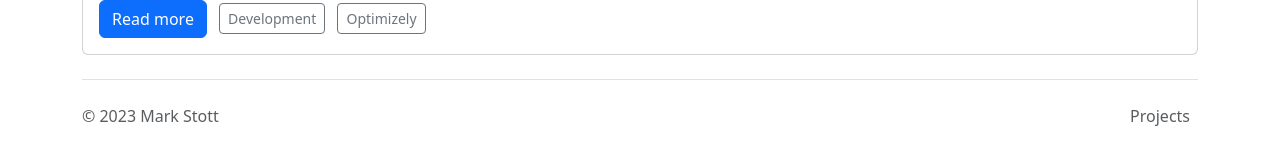
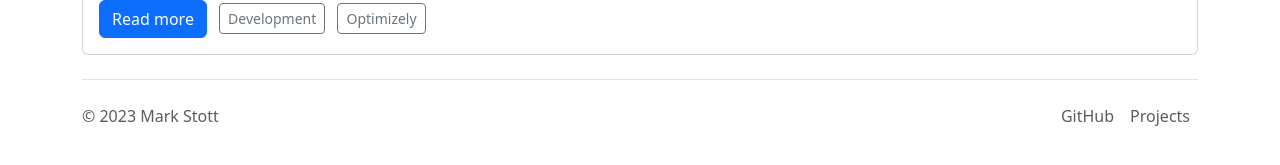
Before and after one commit to GeekInTheNorth/GeekInTheNorth.github.io, a Jekyll site: the page built from README.md, in a window 1280 px wide and 900 px high, scrolled down 973 px. Shown: the part 724-889 px from the top of the window. Built offline with Jekyll 4.4.1, drawn with Linux system fonts in a browser that asks for light colours.

Commit message:
Update default.html

```diff
--- a/_layouts/default.html
+++ b/_layouts/default.html
@@ -52,6 +52,7 @@
       <p class="col-md-4 mb-0 text-muted">© 2023 Mark Stott</p>
 
       <ul class="nav col-md-4 justify-content-end">
+        <li class="nav-item"><a href="https://github.com/GeekInTheNorth/" class="nav-link px-2 text-muted">GitHub</a></li>
         <li class="nav-item"><a href="/projects" class="nav-link px-2 text-muted">Projects</a></li>
       </ul>
     </footer>
```
